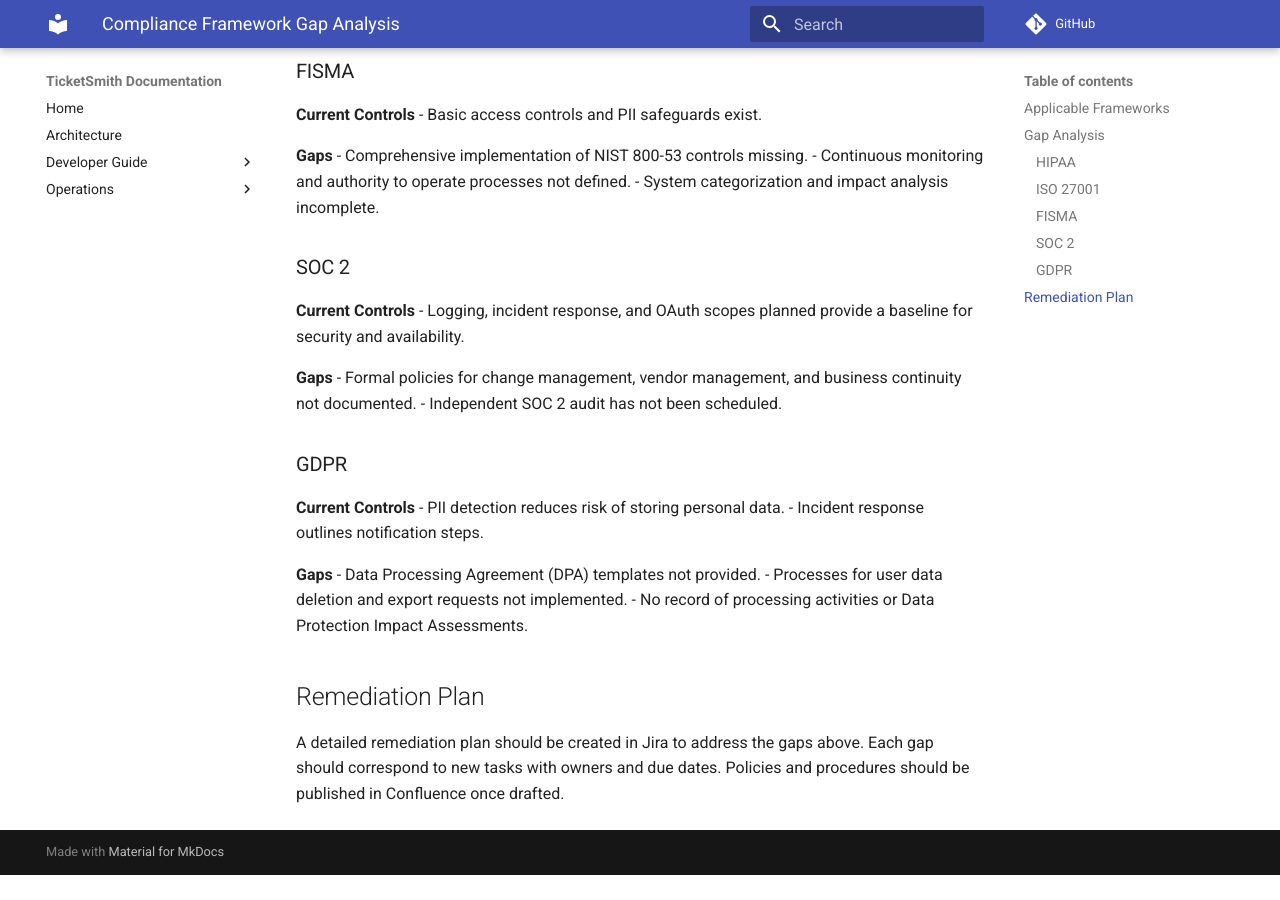
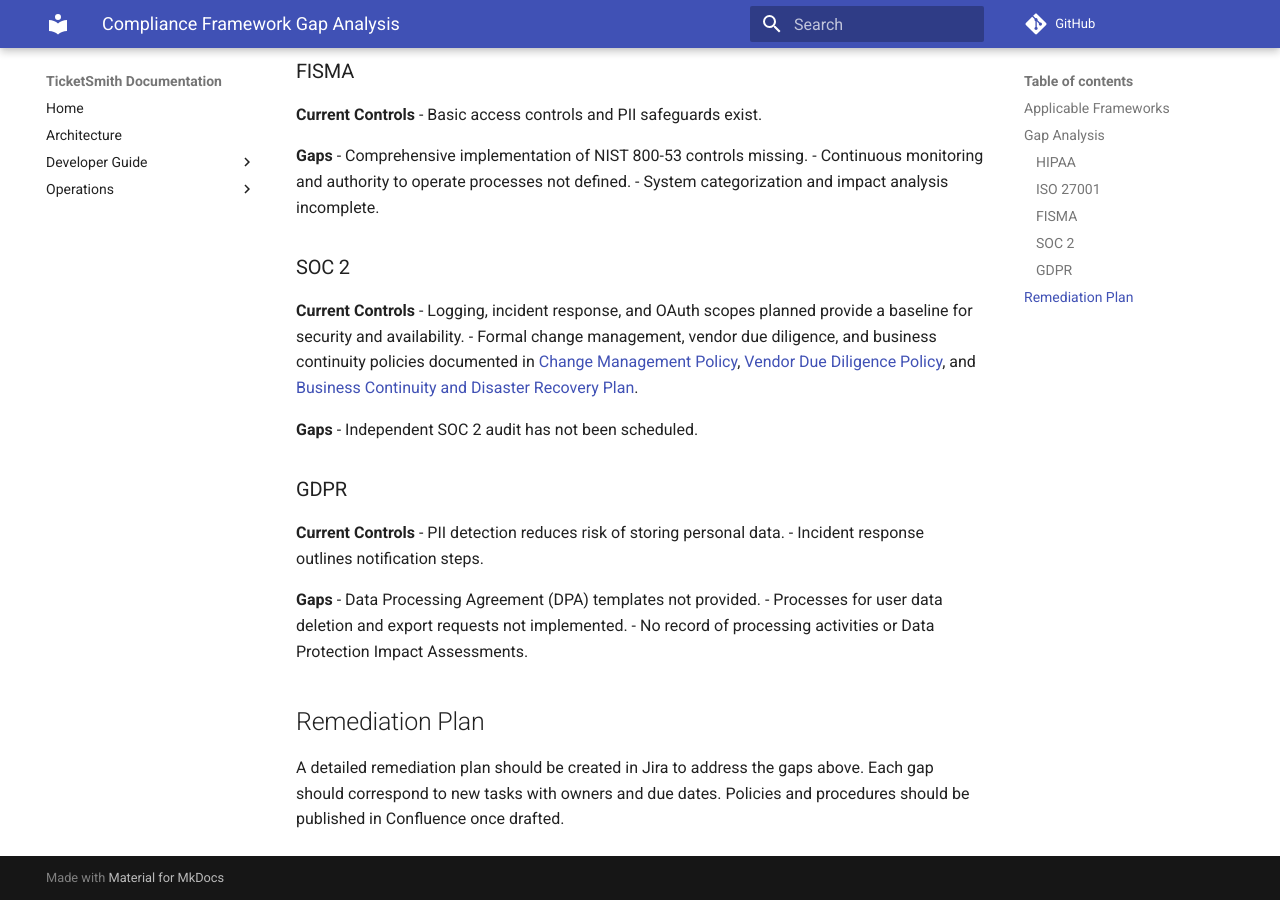
Before and after one commit to adrianwedd/ticketsmith, an MkDocs documentation site: the page built from docs/COMPLIANCE_GAP_ANALYSIS.md, in a window 1280 px wide and 900 px high, scrolled down 1012 px. Built offline with MkDocs 1.6.1 and Material for MkDocs 9.7.7, drawn with Linux system fonts in a browser that asks for light colours; comment, search, counter and statistics services are not loaded; before the commit the page ends 1887 px from its top, so only the background shows below that.

Commit message:
Task 1014: add SOC2 policy docs

```diff
--- a/docs/COMPLIANCE_GAP_ANALYSIS.md
+++ b/docs/COMPLIANCE_GAP_ANALYSIS.md
@@ -45,9 +45,12 @@ This document summarizes the regulatory frameworks relevant to the TicketSmith p
 ### SOC 2
 **Current Controls**
 - Logging, incident response, and OAuth scopes planned provide a baseline for security and availability.
+- Formal change management, vendor due diligence, and business continuity policies documented in
+  [Change Management Policy](policies/CHANGE_MANAGEMENT_POLICY.md),
+  [Vendor Due Diligence Policy](policies/VENDOR_DUE_DILIGENCE_POLICY.md), and
+  [Business Continuity and Disaster Recovery Plan](policies/BUSINESS_CONTINUITY_PLAN.md).
 
 **Gaps**
-- Formal policies for change management, vendor management, and business continuity not documented.
 - Independent SOC 2 audit has not been scheduled.
 
 ### GDPR
--- a/tasks.yaml
+++ b/tasks.yaml
@@ -1236,7 +1236,7 @@
   dependencies:
     - 906
   priority: 2
-  status: "pending"
+  status: "done"
   command: null
   task_id: "SEC-SOC2-POL-001"
   area: "Compliance"
```
Also changed, not shown: docs/policies/BUSINESS_CONTINUITY_PLAN.md (added, +8 -0 lines), docs/policies/CHANGE_MANAGEMENT_POLICY.md (added, +9 -0 lines), docs/policies/VENDOR_DUE_DILIGENCE_POLICY.md (added, +8 -0 lines).
